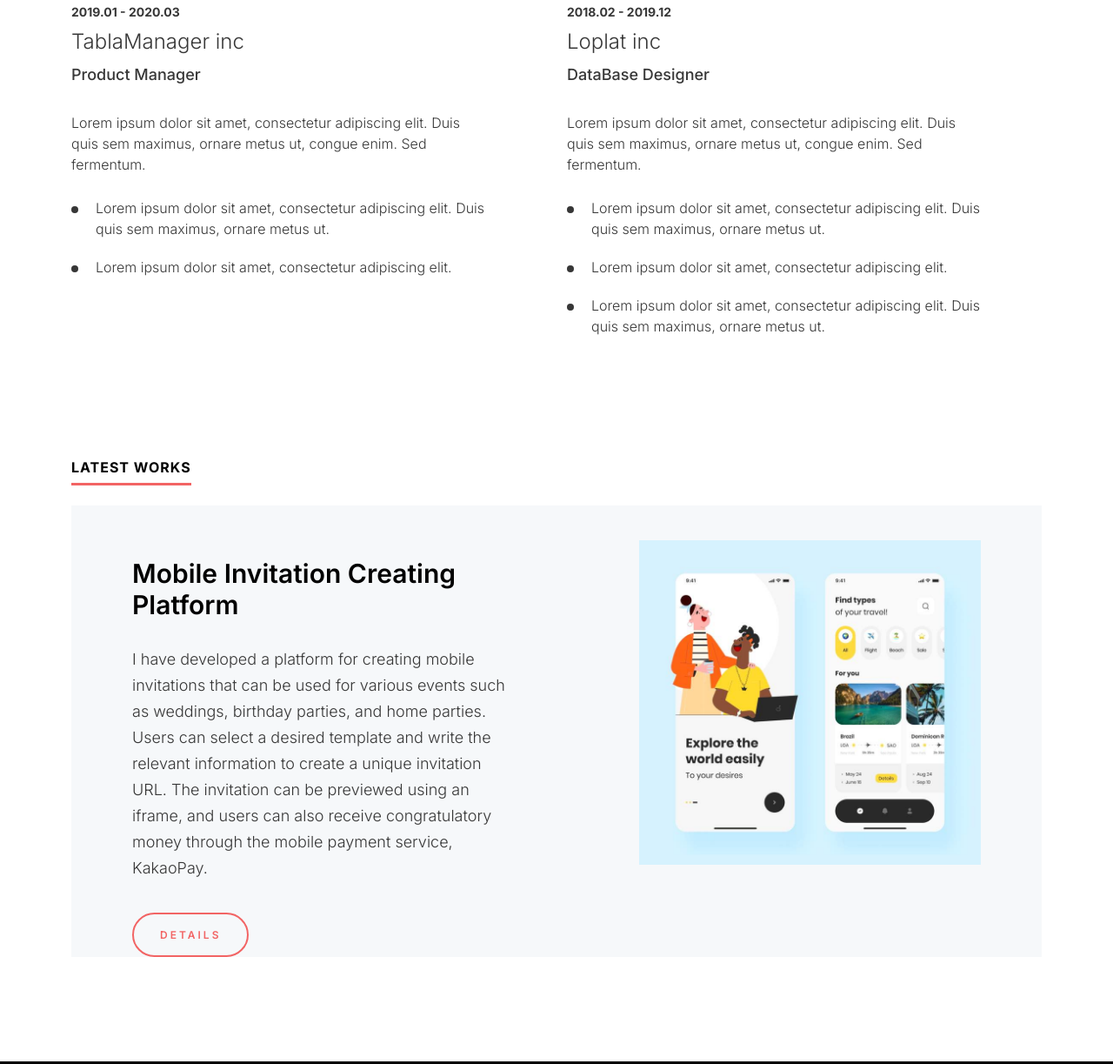
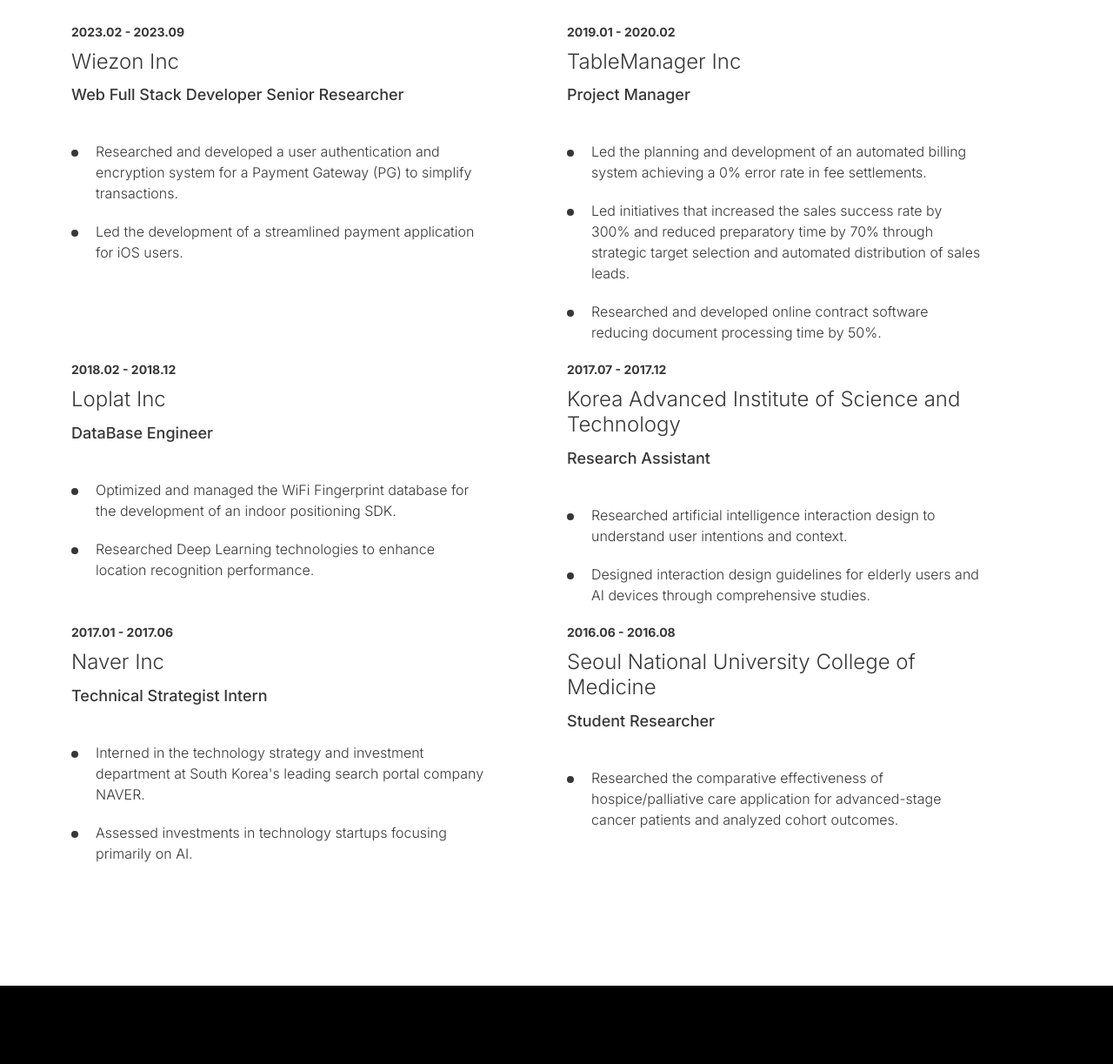
Before and after one commit to devTabasco/devTabasco.github.io, a plain HTML site: page index.html in a window 1280 px wide. Shown: the part 1530-2753 px from the top of the page at 87% size. Drawn offline with nearby package versions, Linux system fonts and the light colour scheme.

Commit message:
Update index.html

```diff
--- a/index.html
+++ b/index.html
@@ -35,7 +35,7 @@
               <ul class="ds-social">
                 <li><a href="https://www.github.com/devTabasco" target="_blank"><i class="ri-github-fill"></i></a></li>
                 <li><a href="https://www.facebook.com/corcordhkd" target="_blank"><i class="ri-facebook-fill"></i></a></li>
-                <li><a href="https://www.linkedin.com/in/changyonglim" target="_blank"><i class="ri-linkedin-fill"></i></a></li>
+                <li><a href="https://www.linkedin.com/in/changyong-jack/" target="_blank"><i class="ri-linkedin-fill"></i></a></li>
               </ul>
               <!-- social -->
             </div>
@@ -55,7 +55,7 @@
             <section>
                 <h1>
                   <span>HI THERE</span>
-                  I’m Changyong Lim <br> Web Full-Stack Engineer based in South Korea.
+                  I’m Changyong Lim <br> AI Developer based in Australia.
                 </h1>
                 <ul class="ds-numbervalulist">
                   <li>
@@ -83,9 +83,9 @@
       <div class="container">
         <section>
             <h2 class="ds-heading">About Me</h2>
-            <p>I am a Web Full-Stack Engineer, living in South Korea(but soon to AU). I aim to write efficient and clean code, and on the user side, user experience is an important value. Let's start scrolling and read more about me.</p>
+            <p>I worked as a web full-stack developer in Korea, covering everything from user interfaces to servers, <br>and now I am conducting research related to wireless communication and AI in Australia. <br>Let's start scrolling and read more about me.</p>
             <div class="ds-button-sec text-center">
-                <a href="#" class="ds-button">Download Resume</a>
+                <a href="https://drive.google.com/file/d/1ZXT3Vm10if876gYShKIjeWZK-TauxIFH/view?usp=sharing" class="ds-button">Download Resume</a>
             </div>
         </section>
       </div>
@@ -99,15 +99,16 @@
           <div class="col-12 col-sm-12 col-md-6 col-lg-6 col-xl-6 col-xxl-6">
              <h2 class="ds-heading">Core Skills</h2>
              <ul class="ds-skills-list">
+               <li>Python</li>
+               <li>Java</li>
                <li>JavaScript</li>
-               <li>Java</li>
+               <li>TensorFlow</li>
                <li>Spring FrameWork</li>
                <li>Oracle DB</li>
                <li>MySQL</li>
                <li>Github</li>
                <li>HTML</li>
                <li>CSS</li>
-               <li>React</li>
              </ul>
           </div>
           <div class="col-12 col-sm-12 col-md-6 col-lg-6 col-xl-6 col-xxl-6">
@@ -119,7 +120,6 @@
               <li>Prototyping</li>
               <li>MS Office</li>
               <li>IoT</li>
-              <li>Bio-Conversion</li>
             </ul>
           </div>
         </div>
@@ -132,28 +132,75 @@
       <div class="container">
         <h2 class="ds-heading">Work Experience</h2>
         <div class="row ds-experience-list">
+          <!-- Wiezon Inc -->
           <div class="col-12 col-sm-12 col-md-6 col-lg-6 col-xl-6 col-xxl-6">
             <section>
-                <span class="ds-year">2019.01 - 2020.03</span>
-                <h3 class="ds-officename">TablaManager inc</h3>
-                <span class="ds-department">Product Manager</span>
-                <p>Lorem ipsum dolor sit amet, consectetur adipiscing elit. Duis quis sem maximus, ornare metus ut, congue enim. Sed fermentum.</p>
+              <span class="ds-year">2023.02 - 2023.09</span>
+              <h3 class="ds-officename">Wiezon Inc</h3>
+              <span class="ds-department">Web Full Stack Developer Senior Researcher</span>
               <ul>
-                  <li>Lorem ipsum dolor sit amet, consectetur adipiscing elit. Duis quis sem maximus, ornare metus ut.</li>
-                  <li>Lorem ipsum dolor sit amet, consectetur adipiscing elit.</li>
+                <li>Researched and developed a user authentication and encryption system for a Payment Gateway (PG) to simplify transactions.</li>
+                <li>Led the development of a streamlined payment application for iOS users.</li>
               </ul>
             </section>
           </div>
+          <!-- TableManager Inc -->
           <div class="col-12 col-sm-12 col-md-6 col-lg-6 col-xl-6 col-xxl-6">
             <section>
-                <span class="ds-year">2018.02 - 2019.12</span>
-                <h3 class="ds-officename">Loplat inc</h3>
-                <span class="ds-department">DataBase Designer</span>
-                <p>Lorem ipsum dolor sit amet, consectetur adipiscing elit. Duis quis sem maximus, ornare metus ut, congue enim. Sed fermentum.</p>
+              <span class="ds-year">2019.01 - 2020.02</span>
+              <h3 class="ds-officename">TableManager Inc</h3>
+              <span class="ds-department">Project Manager</span>
               <ul>
-                  <li>Lorem ipsum dolor sit amet, consectetur adipiscing elit. Duis quis sem maximus, ornare metus ut.</li>
-                  <li>Lorem ipsum dolor sit amet, consectetur adipiscing elit.</li>
-                  <li>Lorem ipsum dolor sit amet, consectetur adipiscing elit. Duis quis sem maximus, ornare metus ut.</li>
+                <li>Led the planning and development of an automated billing system achieving a 0% error rate in fee settlements.</li>
+                <li>Led initiatives that increased the sales success rate by 300% and reduced preparatory time by 70% through strategic target selection and automated distribution of sales leads.</li>
+                <li>Researched and developed online contract software reducing document processing time by 50%.</li>
+              </ul>
+            </section>
+          </div>
+          <!-- Loplat Inc -->
+          <div class="col-12 col-sm-12 col-md-6 col-lg-6 col-xl-6 col-xxl-6">
+            <section>
+              <span class="ds-year">2018.02 - 2018.12</span>
+              <h3 class="ds-officename">Loplat Inc</h3>
+              <span class="ds-department">DataBase Engineer</span>
+              <ul>
+                <li>Optimized and managed the WiFi Fingerprint database for the development of an indoor positioning SDK.</li>
+                <li>Researched Deep Learning technologies to enhance location recognition performance.</li>
+              </ul>
+            </section>
+          </div>
+          <!-- Korea Advanced Institute of Science and Technology -->
+          <div class="col-12 col-sm-12 col-md-6 col-lg-6 col-xl-6 col-xxl-6">
+            <section>
+              <span class="ds-year">2017.07 - 2017.12</span>
+              <h3 class="ds-officename">Korea Advanced Institute of Science and Technology</h3>
+              <span class="ds-department">Research Assistant</span>
+              <ul>
+                <li>Researched artificial intelligence interaction design to understand user intentions and context.</li>
+                <li>Designed interaction design guidelines for elderly users and AI devices through comprehensive studies.</li>
+              </ul>
+            </section>
+          </div>
+          <!-- Naver Inc -->
+          <div class="col-12 col-sm-12 col-md-6 col-lg-6 col-xl-6 col-xxl-6">
+            <section>
+              <span class="ds-year">2017.01 - 2017.06</span>
+              <h3 class="ds-officename">Naver Inc</h3>
+              <span class="ds-department">Technical Strategist Intern</span>
+              <ul>
+                <li>Interned in the technology strategy and investment department at South Korea's leading search portal company NAVER.</li>
+                <li>Assessed investments in technology startups focusing primarily on AI.</li>
+              </ul>
+            </section>
+          </div>
+          <!-- Seoul National University -->
+          <div class="col-12 col-sm-12 col-md-6 col-lg-6 col-xl-6 col-xxl-6">
+            <section>
+              <span class="ds-year">2016.06 - 2016.08</span>
+              <h3 class="ds-officename">Seoul National University College of Medicine</h3>
+              <span class="ds-department">Student Researcher</span>
+              <ul>
+                <li>Researched the comparative effectiveness of hospice/palliative care application for advanced-stage cancer patients and analyzed cohort outcomes.</li>
               </ul>
             </section>
           </div>
@@ -163,26 +210,26 @@
     <!-- Experience -->
 
     <!--  Work -->
-   <div class="ds-work-section">
+   <!-- <div class="ds-work-section">
      <div class="container">
           <h2 class="ds-heading">Latest works</h2>
-          <div class="ds-work-list-section">
+          <div class="ds-work-list-section"> -->
 
             <!-- first project -->
-            <div class="ds-work-list">
+            <!-- <div class="ds-work-list">
               <div class="row">
                   <div class="col-12 col-sm-12 col-md-7 col-lg-7 col-xl-7 col-xxl-7">
-                      <section>
-                          <h3 class="ds-work-tilte">Mobile Invitation Creating Platform</h3>
+                      <section> -->
+                          <!-- <h3 class="ds-work-tilte">Mobile Invitation Creating Platform</h3>
                           <p>I have developed a platform for creating mobile invitations that can be used for various events such as weddings, birthday parties, and home parties. Users can select a desired template and write the relevant information to create a unique invitation URL. The invitation can be previewed using an iframe, and users can also receive congratulatory money through the mobile payment service, KakaoPay.</p>
-                          <a href="bonheur-details.html" class="ds-button">Details</a>
-                      </section>
-                  </div>
-                  <div class="col-12 col-sm-12 col-md-5 col-lg-5 col-xl-5 col-xxl-5">
-                      <figure><img src="assets/images/work-1.jpg"></figure>
-                  </div>
-              </div>
-            </div>
+                          <a href="bonheur-details.html" class="ds-button">Details</a> -->
+                      <!-- </section> -->
+                  <!-- </div> -->
+                  <!-- <div class="col-12 col-sm-12 col-md-5 col-lg-5 col-xl-5 col-xxl-5"> -->
+                      <!-- <figure><img src="assets/images/work-1.jpg"></figure> -->
+                  <!-- </div> -->
+              <!-- </div> -->
+            <!-- </div> -->
 
             <!-- second project -->
             <!--div class="ds-work-list">
@@ -215,10 +262,11 @@
                   </div>
               </div>
             </div-->
-          </div>
-     </div>
-   </div>
+          <!-- </div> -->
+     <!-- </div> -->
+   <!-- </div> -->
    <!--  Work -->
+
 
    <!--  footer -->
    <footer class="ds-footer text-center">
```
Lines whose indentation alone changed are shown as unchanged.
